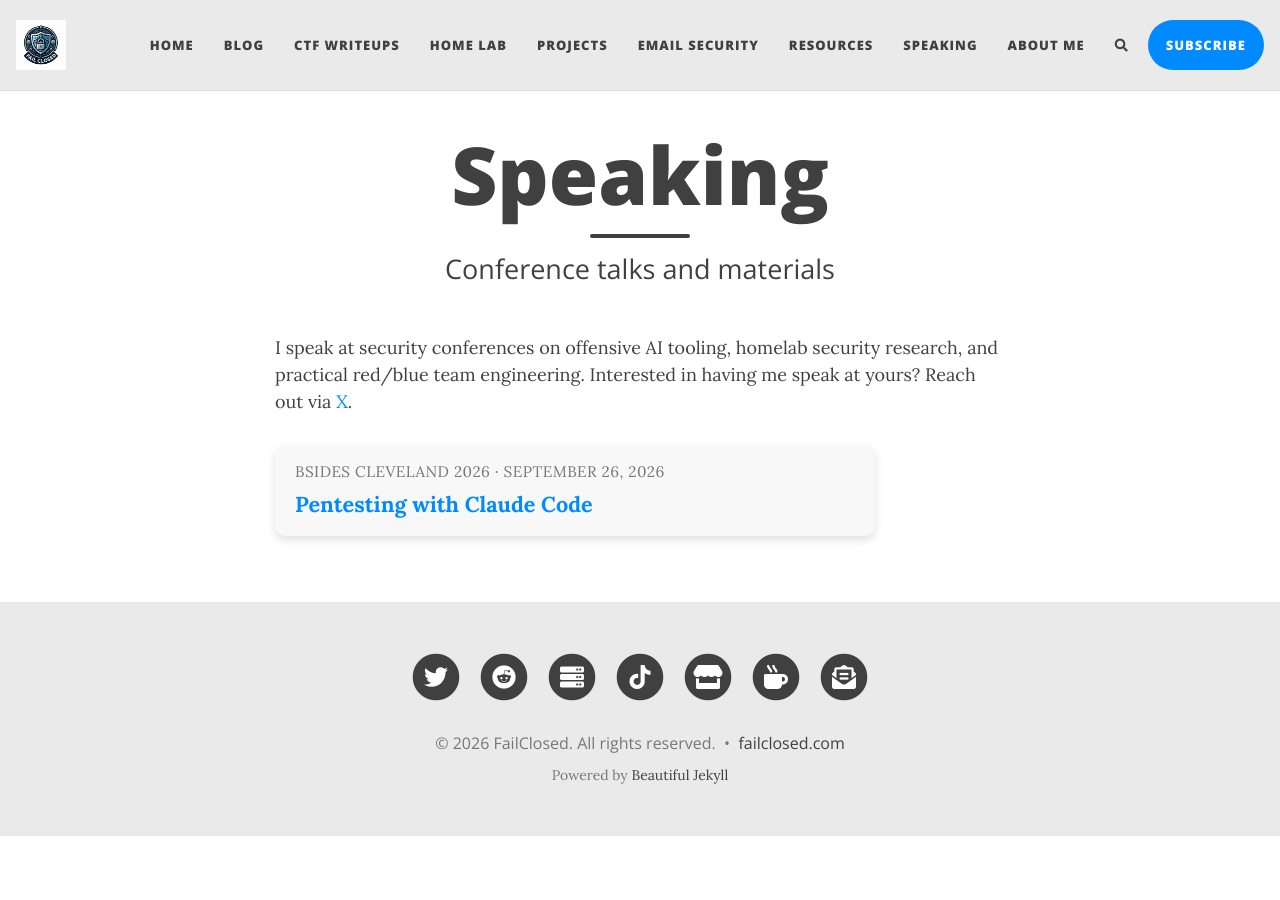
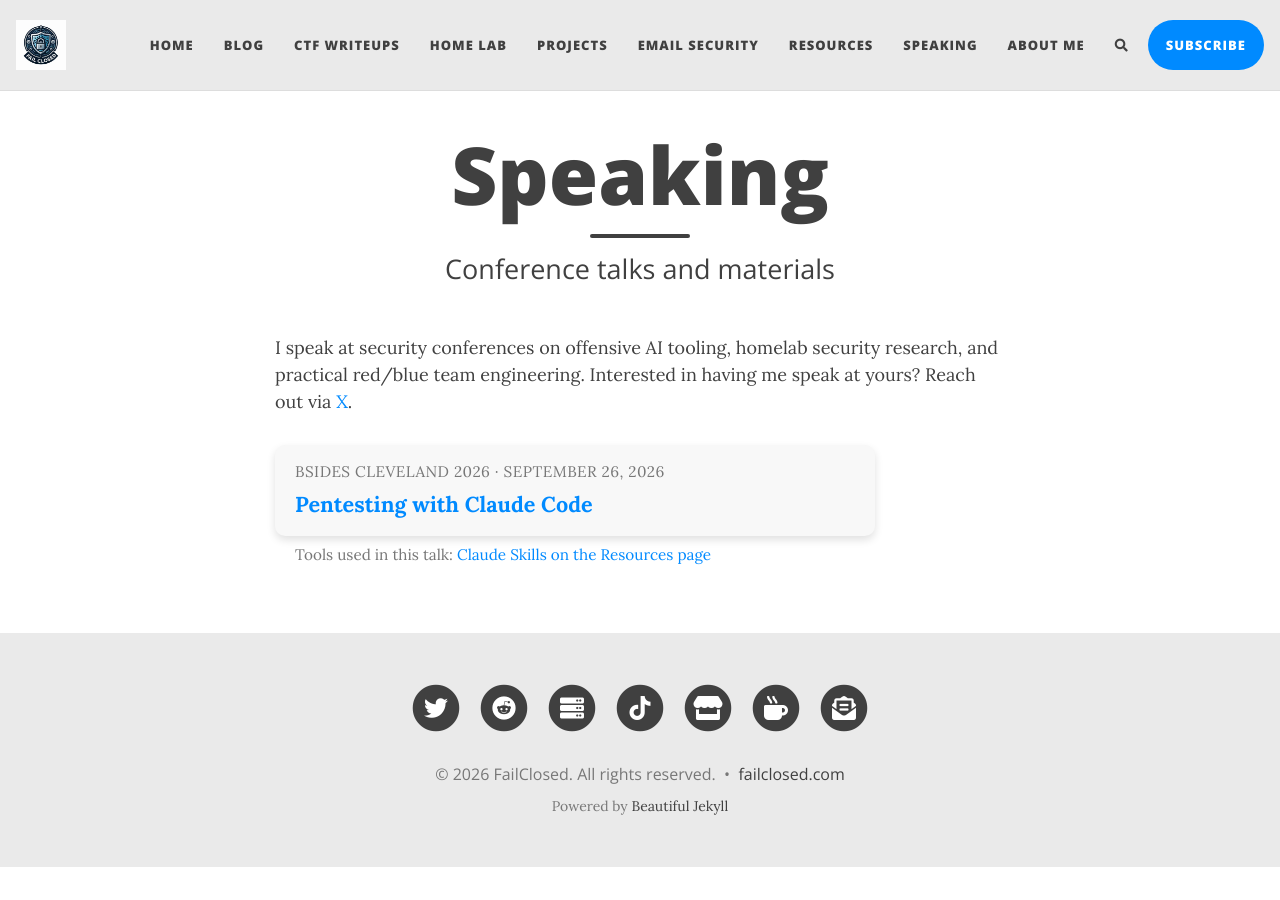
Before and after one commit to failclosed/failclosed.github.io, a Jekyll site: the page built from pages/presentations.md, in a window 1280 px wide. Built offline with Jekyll 4.4.1, drawn with Linux system fonts in a browser that asks for light colours; comment, search, counter and statistics services are not loaded; part of the change alters nothing that is shown.

Commit message:
Link the Claude Skills used in the BSides Cleveland 2026 talk
Add a small line below the talk card pointing to the Resources page,
so attendees can find the pentest-skills tooling referenced in the
talk without leaving the site or hunting through GitHub.

```diff
--- a/pages/presentations.md
+++ b/pages/presentations.md
@@ -13,6 +13,7 @@ I speak at security conferences on offensive AI tooling, homelab security resear
     <div class="talk-conference">BSides Cleveland 2026 &middot; September 26, 2026</div>
     <div class="talk-title">Pentesting with Claude Code</div>
   </a>
+  <div class="talk-extra">Tools used in this talk: <a href="/software">Claude Skills on the Resources page</a></div>
 
 </div>
 
@@ -46,4 +47,14 @@ I speak at security conferences on offensive AI tooling, homelab security resear
   font-weight: bold;
   color: #008AFF;
 }
+.talk-extra {
+  max-width: 600px;
+  margin: -8px 0 16px;
+  padding: 0 20px;
+  font-size: 0.85em;
+  color: #777;
+}
+.talk-extra a {
+  color: #008AFF;
+}
 </style>
```
